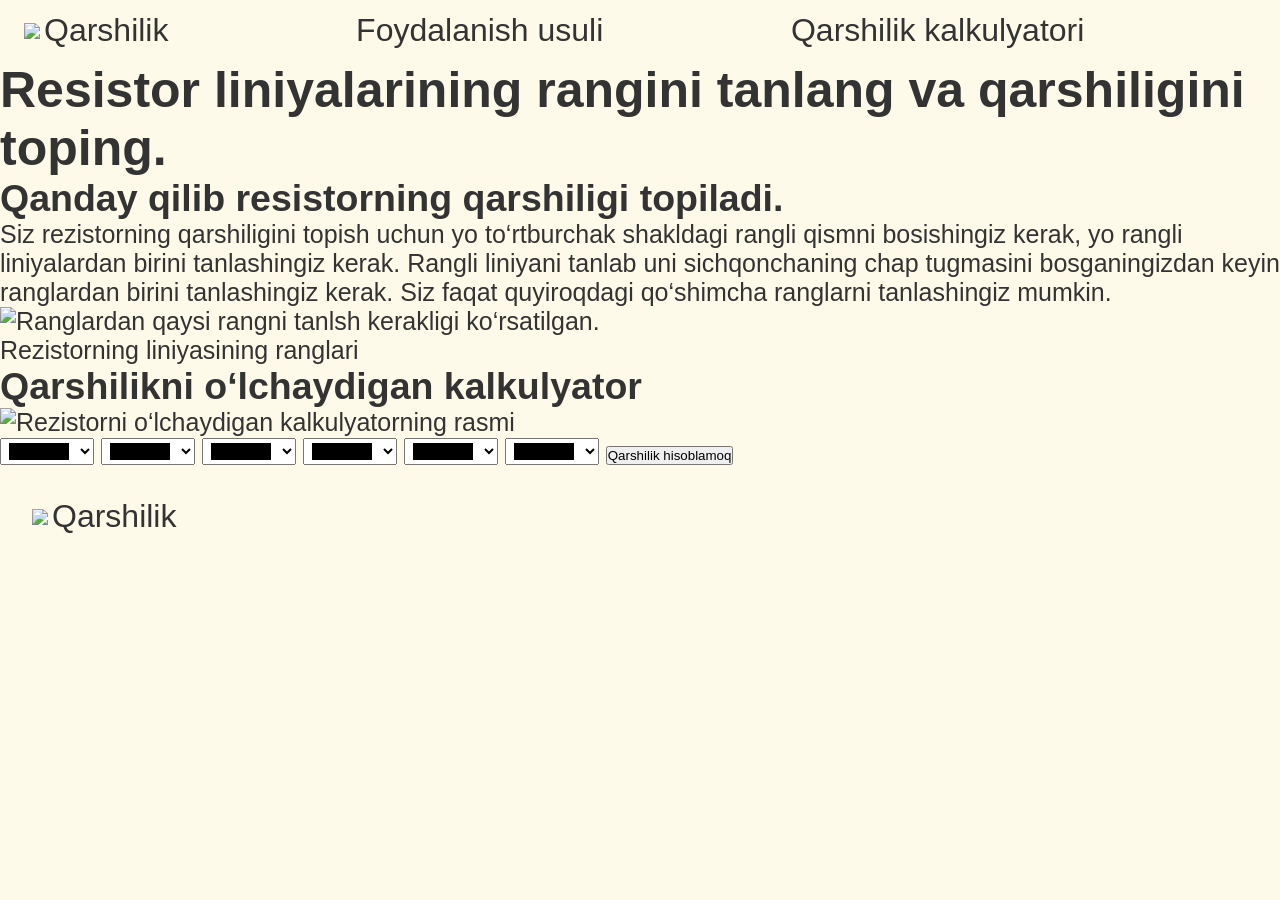
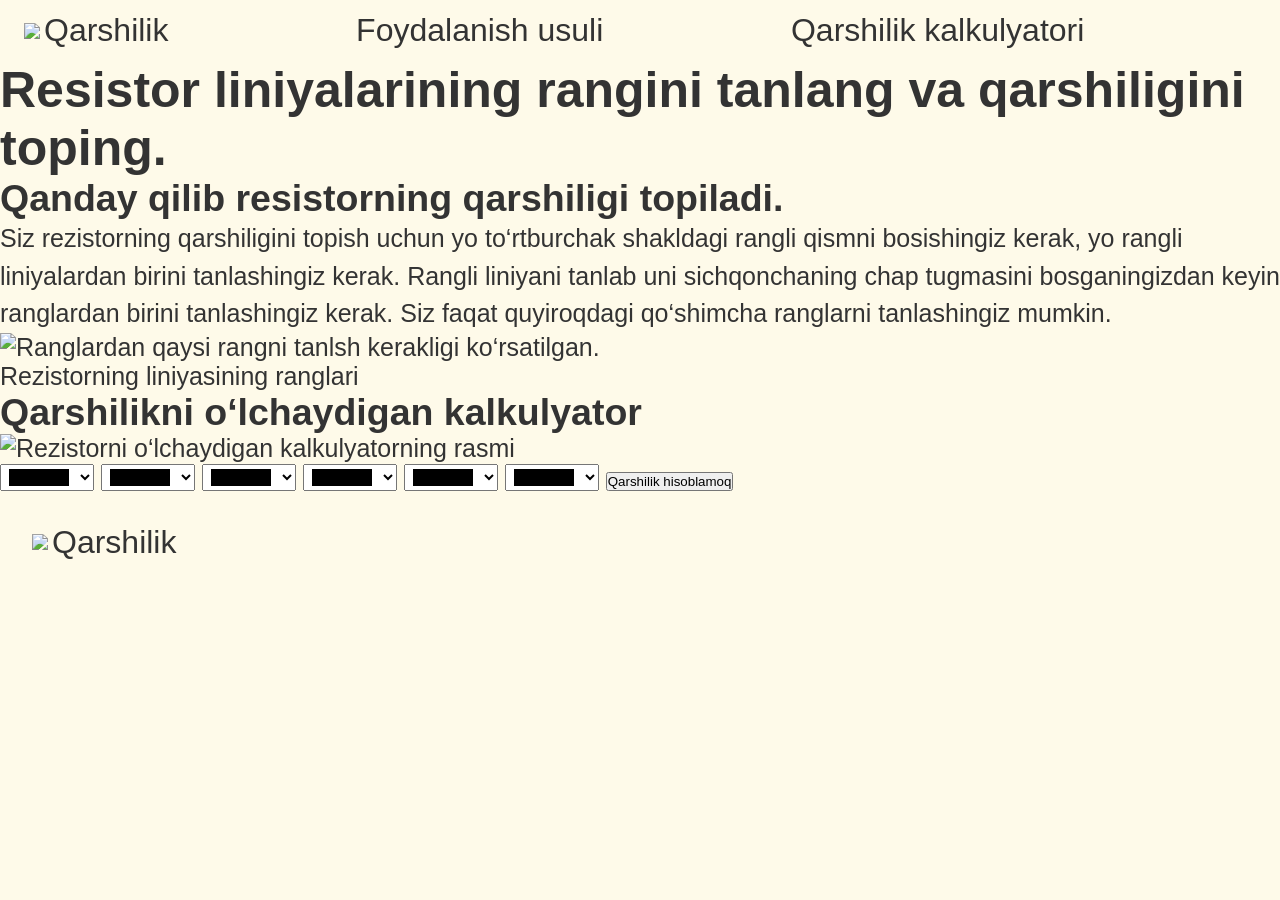

Some codes to the resistor's lines we added

--- a/src/Styles/General.css
+++ b/src/Styles/General.css
@@ -97,6 +97,10 @@ section:nth-child(2) picture.spinner {
     }
 }
 
+section p {
+    line-height: 1.5;
+}
+
 footer {
     display: grid;
     grid-template-columns: repeat(3, 1fr);
